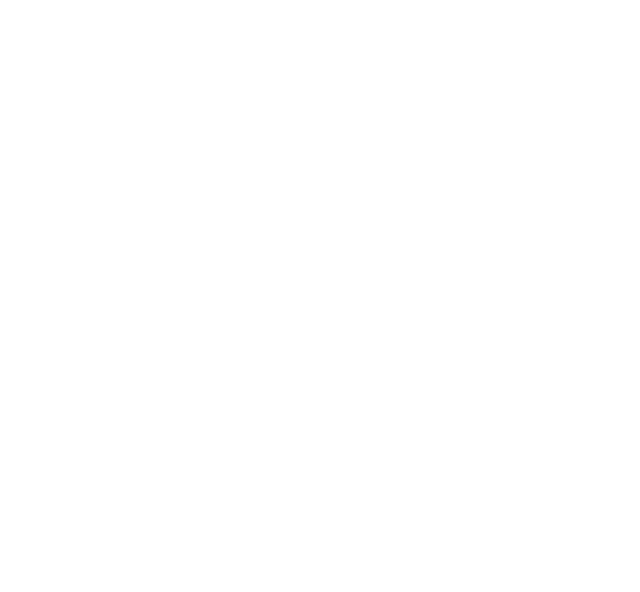
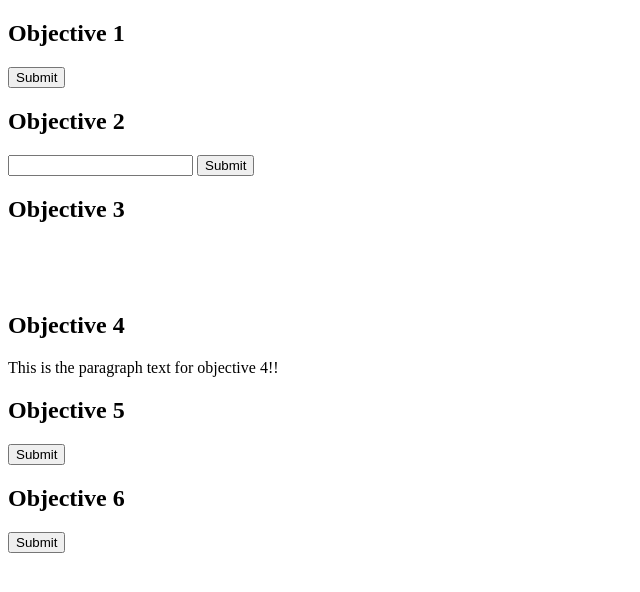
Before and after one commit to mgvaughan/Manipulating-HTML, a plain HTML site: page JQuery/index.html in a window 1280 px wide. Shown: the whole page, without its empty margins (0-640 px from the left). Drawn offline with nearby package versions, Linux system fonts and the light colour scheme.

Commit message:
completing Manipulating HTML lab

```diff
--- a/JQuery/app.js
+++ b/JQuery/app.js
@@ -0,0 +1,66 @@
+$(document).ready(function () {
+    // Adding Objective 1 Header
+    $('<h2 id="1">Objective 1</h2>').appendTo('body');
+    $('#1').insertBefore('#onj2Type');
+    $('<input type="submit" id="obj1Input">').appendTo('body');
+    $('#obj1Input').insertBefore('#onj2Type');
+    // Adding Objective 1
+    $('#obj1Input').on("click", function() {
+        alert('Looking good my dude!');
+    })
+
+    // Adding Objective 2 Header
+    $('<h2 id="2">Objective 2</h2>').appendTo('body');
+    $('#2').insertBefore('#onj2Type');
+    // Adding Objective 2
+    $('#obj2Input').on("click", function() {
+        let $alertText = $('input:text').val();
+        alert($alertText);
+    })
+
+    // Adding Objective 3 Header
+    $('<h2 id="3">Objective 3</h2>').appendTo('body')
+    $('#3').insertBefore('.obj3');
+    // Adding Objective 3
+    $('.obj3').on("mouseover", function() {
+        $('.obj3').css('background-color', 'blue');
+    })
+    $('.obj3').on("mouseout", function() {
+        $('.obj3').css('background-color', 'white');
+    })
+
+    // Adding Objective 4 Header
+    $('<h2 id="4">Objective 4</h2>').appendTo('body');
+    $('#4').insertBefore('#obj6Input');
+    // Adding Objective 4
+    $('<p>This is the paragraph text for objective 4!!</p>').appendTo('body');
+    $('p').insertBefore('#obj6Input');
+    $('p').on("click", function () {
+        // $('p').css('color', 'red');
+        let rColor = '#' + Math.floor(Math.random()*16777215).toString(16).padStart(6, 0);
+        $('p').css('color', rColor);
+    })
+
+    // Adding Objective 5 Header
+    $('<h2 id="5">Objective 5</h2>').appendTo('body');
+    $('#5').insertBefore('#obj6Input');
+    // Adding Objective 5
+    $('<input type="submit" id="obj5Input">').appendTo('body');
+    $('#obj5Input').insertBefore('#obj6Input');
+    $('<div id="obj5div">').appendTo('body');
+    $('#obj5div').insertBefore('#obj6Input');
+    $('#obj5Input').on('click', function () {
+        $('<span>Michael</span>').appendTo('#obj5div');
+    })
+
+    // Adding Objective 5 Header
+    $('<h2 id="6">Objective 6</h2>').appendTo('body')
+    $('#6').insertBefore('#obj6Input');
+    // Adding Objective 6
+    let friendarr = ['Nicole', 'David', 'Alyssa', 'Jared', 'John', 'Kevin', 'Tim', 'Jack', 'Harry', 'Will'];
+    $('#obj6Input').on('click', function () {
+        for(let i = 0; i < friendarr.length; i++) {
+            $('<li>' + friendarr[i] + '</li>').appendTo('ul');
+        }
+    })
+})
--- a/JQuery/index.html
+++ b/JQuery/index.html
@@ -0,0 +1,21 @@
+<!DOCTYPE html>
+<html lang="en">
+<head>
+    <meta charset="UTF-8">
+    <meta http-equiv="X-UA-Compatible" content="IE=edge">
+    <meta name="viewport" content="width=device-width, initial-scale=1.0">
+    <title>Document</title>
+    <link rel="stylesheet" href="style.css">
+</head>
+<body>
+    <input type="text" id="onj2Type">
+    <input type="submit" id="obj2Input">
+    <div class="obj3"></div>
+    <input type="submit" id="obj6Input">
+    <ul></ul>
+
+
+    <script src="https://code.jquery.com/jquery-3.6.1.js" integrity="sha256-3zlB5s2uwoUzrXK3BT7AX3FyvojsraNFxCc2vC/7pNI=" crossorigin="anonymous"></script>
+    <script src="app.js"></script>
+</body>
+</html>
--- a/JQuery/style.css
+++ b/JQuery/style.css
@@ -0,0 +1,3 @@
+.obj3 {
+    height: 50px;
+}
```
Also changed, not shown: DOM/index.html (+3 -4 lines).
